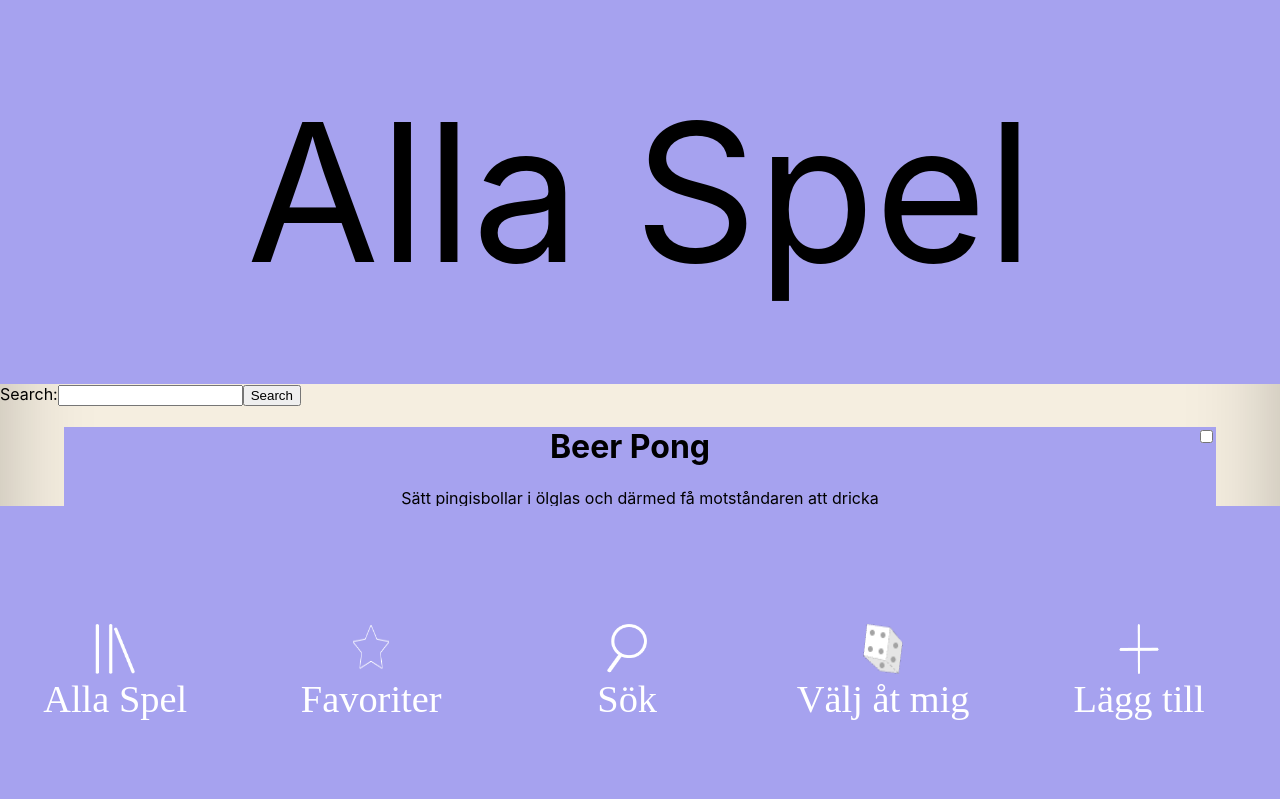
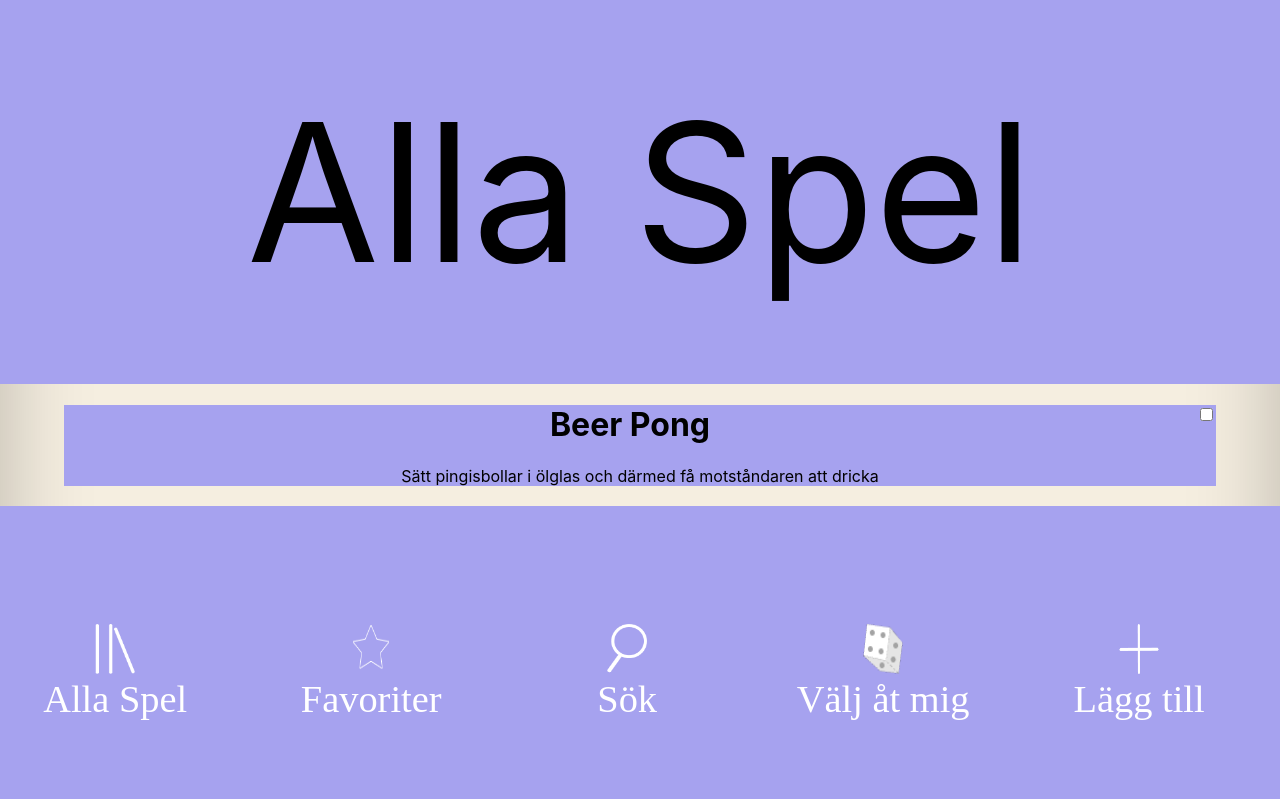
Before and after one commit to VibeValley/PartyPP, a React (Create React App) app: page /AllaSpel in a window 1280 px wide. Shown: the top 799 px of the page. Built offline with nearby package versions, Linux system fonts and the light colour scheme.

Commit message:
Update AllaSpel.js

```diff
--- a/src/AllaSpel.js
+++ b/src/AllaSpel.js
@@ -10,26 +10,6 @@ import React, { useState } from "react";
 function AllaSpel() {
   const Lista_med_spel = games;
 
-  const [query, setQuery] = useState('');
-
-  const fuse = new Fuse(games, {
-    keys: [
-      'name',
-      'beskrivning',
-      'rules',
-      'spelare'
-    ],
-    includeScore : true
-  })
-
-  const results = fuse.search(query);
-  const gamesResult = query ? results.map(results => results.item) : games;
-
-  function handleOnSearch({currentTarget= {} }){
-    const {value} = currentTarget;
-    setQuery(value);
-  }
-
 
   return (
     <div className="App">
@@ -37,17 +17,11 @@ function AllaSpel() {
       <div className="HeaderDiv">
         <header className="SidaHeader">Alla Spel</header>
       </div>
-      <form>
-        <label>
-         Search:
-          <input type="text" name="name" value = {query} onChange={handleOnSearch} />
-       </label>
-          <input type="submit" value="Search" />
-      </form>
+
       <div className="ListaDiv">
         {/*Det som skriver ut hela listan med spel,
         för att bestämma vad den ska skriva ut tiita i "SpelLista.js"*/}
-        {gamesResult.map((allaSpel) => (
+        {games.map((allaSpel) => (
           <SpelLista key={allaSpel.id} spel={allaSpel} />
         ))}
       </div>
```
